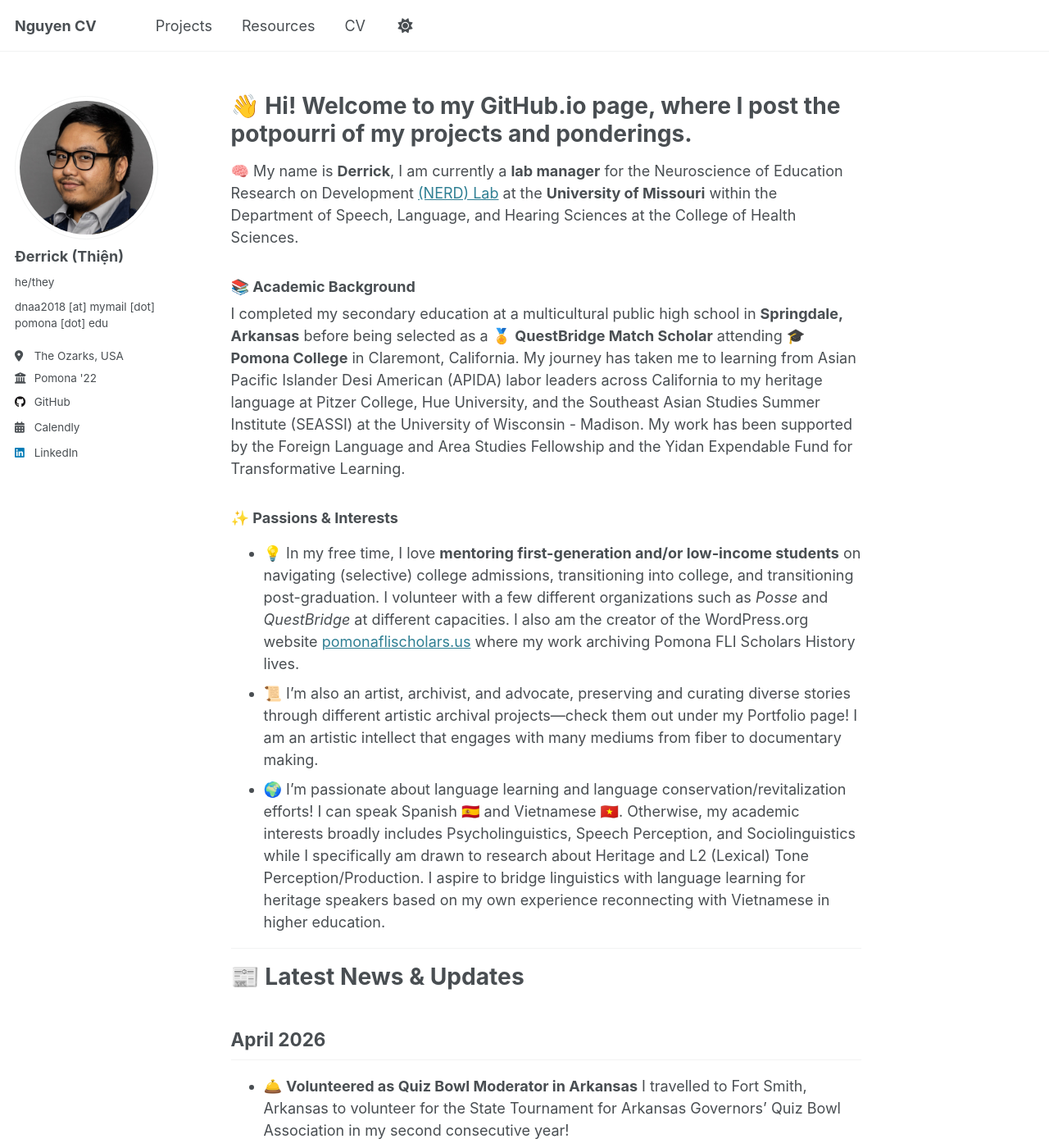
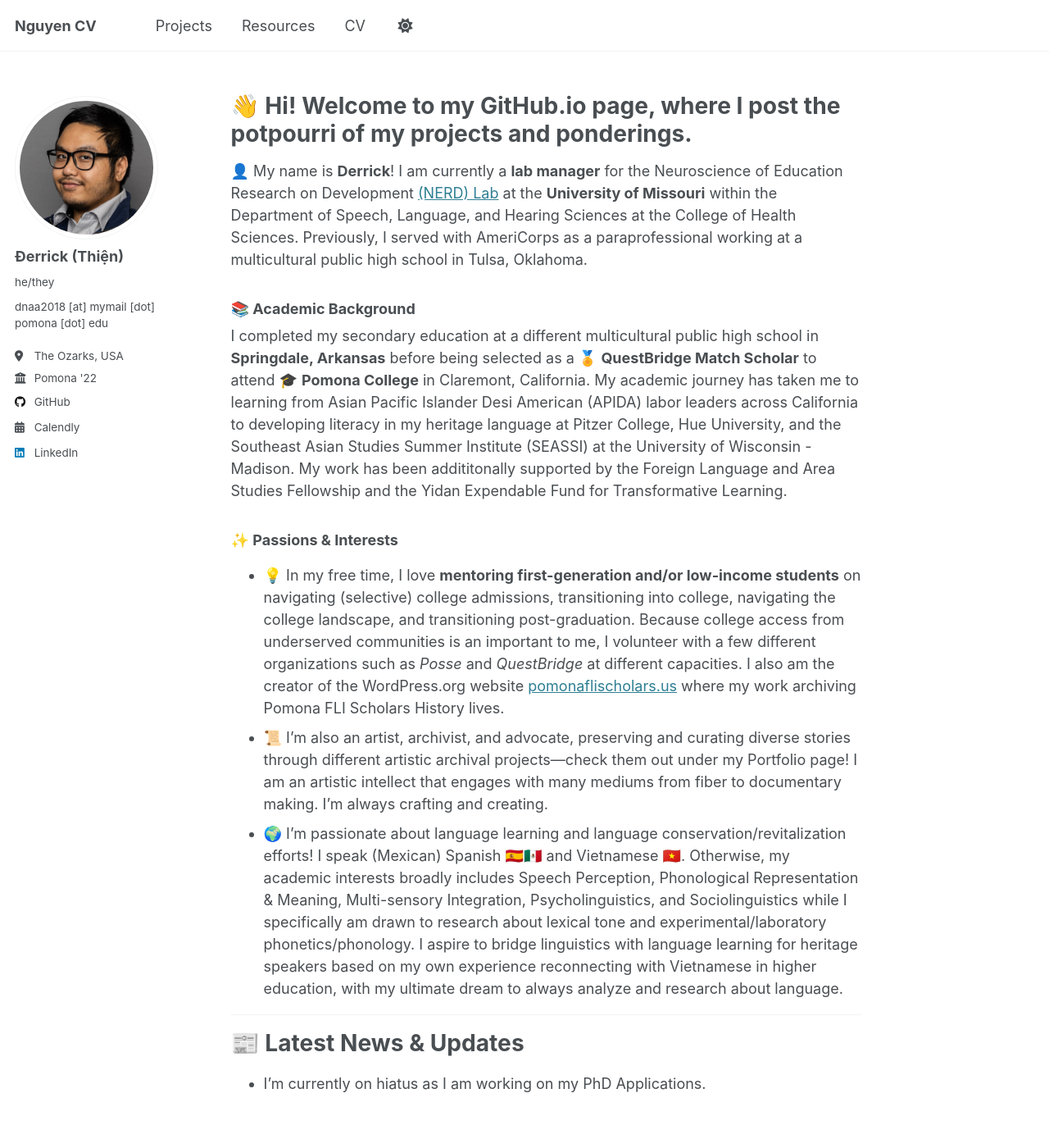
Before and after one commit to thienderrick/thienderrick.github.io, a Jekyll site: the page built from _pages/about.md, in a window 1280 px wide and 1400 px high. Shown: the whole window at 82% size. Built offline with Jekyll 4.4.1, drawn with Linux system fonts in a browser that asks for light colours; some of the changed text lies outside the part shown.

Commit message:
Revise about page content and personal details
Updated personal introduction and academic background. Enhanced details about mentoring, artistic interests, and language skills.

```diff
--- a/_pages/about.md
+++ b/_pages/about.md
@@ -9,33 +9,17 @@ redirect_from:
 
 # 👋 **Hi!** Welcome to my GitHub.io page, where I post the **potpourri** of my projects and ponderings.
 
-🧠 My name is **Derrick**, I am currently a **lab manager** for the Neuroscience of Education Research on Development <a href="https://sites.google.com/umsystem.edu/nerd-lab/home?authuser=0">(NERD) Lab</a> at the **University of Missouri** within the Department of Speech, Language, and Hearing Sciences at the College of Health Sciences.
+👤 My name is **Derrick**! I am currently a **lab manager** for the Neuroscience of Education Research on Development <a href="https://sites.google.com/umsystem.edu/nerd-lab/home?authuser=0">(NERD) Lab</a> at the **University of Missouri** within the Department of Speech, Language, and Hearing Sciences at the College of Health Sciences. Previously, I served with AmeriCorps as a paraprofessional working at a multicultural public high school in Tulsa, Oklahoma.
 
 ### 📚 **Academic Background**
-I completed my secondary education at a multicultural public high school in **Springdale, Arkansas** before being selected as a 🏅 **QuestBridge Match Scholar** attending 🎓 **Pomona College** in Claremont, California. My journey has taken me to learning from Asian Pacific Islander Desi American (APIDA) labor leaders across California to my heritage language at Pitzer College, Hue University, and the Southeast Asian Studies Summer Institute (SEASSI) at the University of Wisconsin - Madison. My work has been supported by the Foreign Language and Area Studies Fellowship and the Yidan Expendable Fund for Transformative Learning.
+I completed my secondary education at a different multicultural public high school in **Springdale, Arkansas** before being selected as a 🏅 **QuestBridge Match Scholar** to attend 🎓 **Pomona College** in Claremont, California. My academic journey has taken me to learning from Asian Pacific Islander Desi American (APIDA) labor leaders across California to developing literacy in my heritage language at Pitzer College, Hue University, and the Southeast Asian Studies Summer Institute (SEASSI) at the University of Wisconsin - Madison. My work has been addititonally supported by the Foreign Language and Area Studies Fellowship and the Yidan Expendable Fund for Transformative Learning.
 
 ### ✨ **Passions & Interests**
-- 💡 In my free time, I love **mentoring first-generation and/or low-income students** on navigating (selective) college admissions, transitioning into college, and transitioning post-graduation. I volunteer with a few different organizations such as *Posse* and *QuestBridge* at different capacities. I also am the creator of the WordPress.org website <a href="https://https://pomonaflischolars.us/">pomonaflischolars.us</a> where my work archiving Pomona FLI Scholars History lives.
-- 📜 I'm also an artist, archivist, and advocate, preserving and curating diverse stories through different artistic archival projects—check them out under my Portfolio page! I am an artistic intellect that engages with many mediums from fiber to documentary making.
-- 🌍 I'm passionate about language learning and language conservation/revitalization efforts! I can speak Spanish 🇪🇸 and Vietnamese 🇻🇳. Otherwise, my academic interests broadly includes Psycholinguistics, Speech Perception, and Sociolinguistics while I specifically am drawn to research about Heritage and L2 (Lexical) Tone Perception/Production. I aspire to bridge linguistics with language learning for heritage speakers based on my own experience reconnecting with Vietnamese in higher education.
+- 💡 In my free time, I love **mentoring first-generation and/or low-income students** on navigating (selective) college admissions, transitioning into college, navigating the college landscape, and transitioning post-graduation. Because college access from underserved communities is an important to me, I volunteer with a few different organizations such as *Posse* and *QuestBridge* at different capacities. I also am the creator of the WordPress.org website <a href="https://https://pomonaflischolars.us/">pomonaflischolars.us</a> where my work archiving Pomona FLI Scholars History lives.
+- 📜 I'm also an artist, archivist, and advocate, preserving and curating diverse stories through different artistic archival projects—check them out under my Portfolio page! I am an artistic intellect that engages with many mediums from fiber to documentary making. I'm always crafting and creating.
+- 🌍 I'm passionate about language learning and language conservation/revitalization efforts! I speak (Mexican) Spanish 🇪🇸🇲🇽 and Vietnamese 🇻🇳. Otherwise, my academic interests broadly includes Speech Perception, Phonological Representation & Meaning, Multi-sensory Integration, Psycholinguistics, and Sociolinguistics while I specifically am drawn to research about lexical tone and experimental/laboratory phonetics/phonology. I aspire to bridge linguistics with language learning for heritage speakers based on my own experience reconnecting with Vietnamese in higher education, with my ultimate dream to always analyze and research about language.
 
 ---
 
 # 📰 Latest News & Updates
-## April 2026
-- 🛎️ **Volunteered as Quiz Bowl Moderator in Arkansas**
-	I travelled to Fort Smith, Arkansas to volunteer for the State Tournament for Arkansas Governors' Quiz Bowl Association in my second consecutive year!
-
-- 🎤 **Podcast Preview Released On Instagram**
-	I released a conceptual demo of the podcast I am creating for the Pomona FLI Scholar Alumni Community through my Facebook!
-
-## March 2026
-- 🛎️ **Volunteered as Quiz Bowl Moderator in Missouri**
-	Returned to Moderate Tiger Bowl XI in my second consecutive year!
-
-- 🎓 **Research Poster Presentation at MIT!**
-	I had the amazing opportunity to present a poster on behalf of my research lab at an annual academic conference during my Spring Break!
-
-## February 2026
-- 🛎️ **Volunteered as Quiz Bowl Moderator in Arkansas & Missouri** x4
-	Despite a snow storm cancelling a January tournament I had been looking forward to moderate, I started off with the first weekend this month moderating at a string of tournaments. I moderated a collegiate tournament, jr. high state in Arkansas in my home town, an high school invitational at WashU, and Missouri's high school national qualifiers for the NAQT at Columbia College (a liberal arts college <3)
+- I'm currently on hiatus as I am working on my PhD Applications.
```
